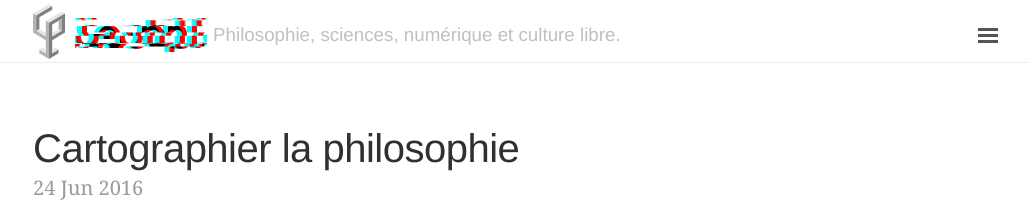
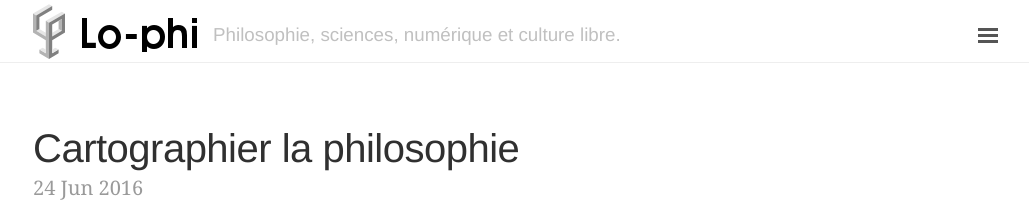
Before and after one commit to valentinlageard/valentinlageard.github.io, a Jekyll site: the page built from index.html, in a window 1280 px wide. Shown: the top 207 px of the page, without its empty margins (247-1276 px from the left). Built offline with Jekyll 4.4.1, drawn with Linux system fonts in a browser that asks for light colours; the list of posts is cut into pages by our own code.

Commit message:
Update lanyon.css

```diff
--- a/public/css/lanyon.css
+++ b/public/css/lanyon.css
@@ -98,10 +98,10 @@ h1, h2, h3, h4, h5, h6 {
   margin: 0px 0px -11px 6px;
   width: 132px;
   height: 45px;
-  background-image: url("/images/titleglitch.gif");
+  background-image: url("/images/titlenonglitch.gif");
 }
 .logotitle:hover {
-  background-image: url("/images/titlenonglitch.gif");
+  background-image: url("/images/titleglitch.gif");
 }
 
 /*
```
